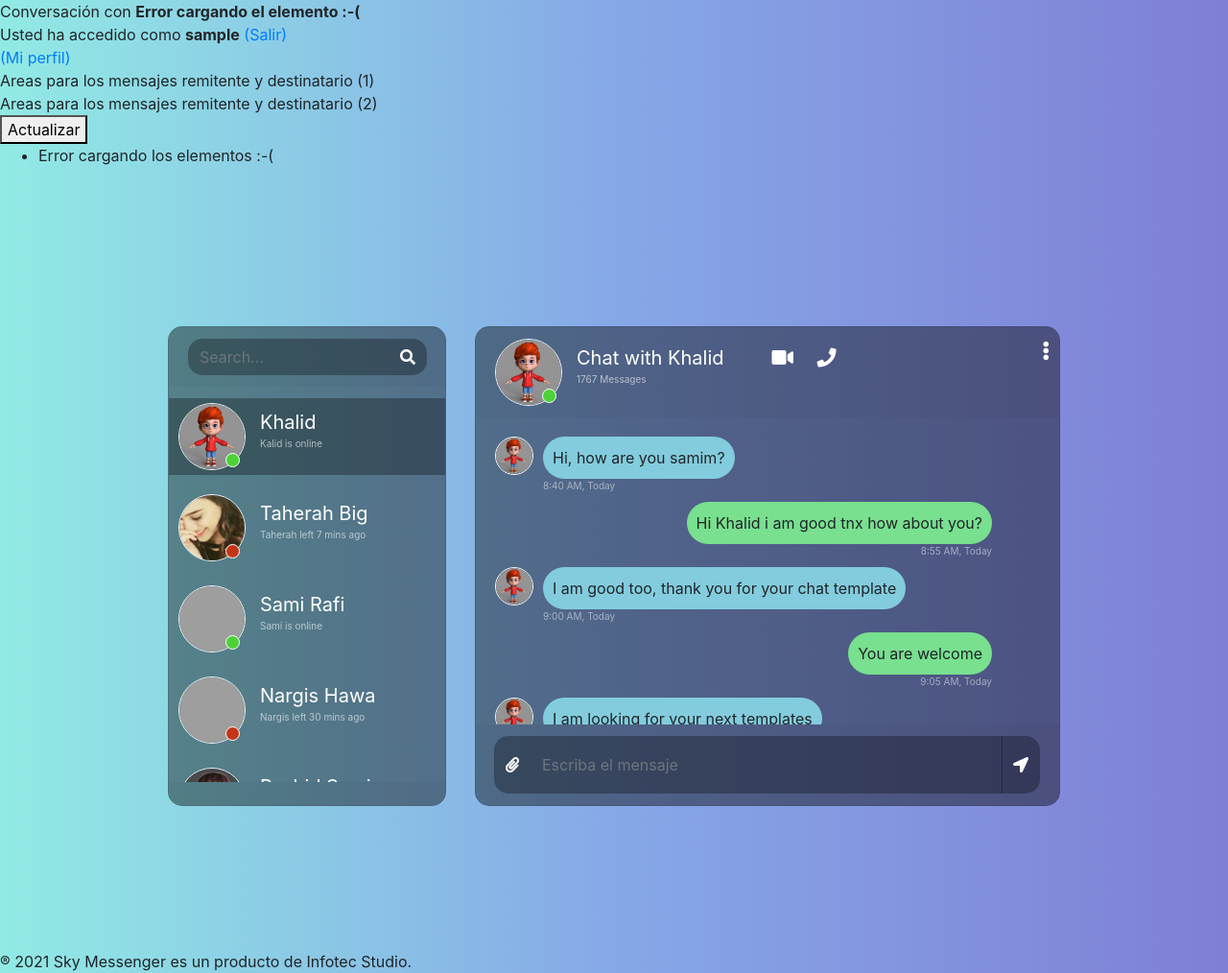
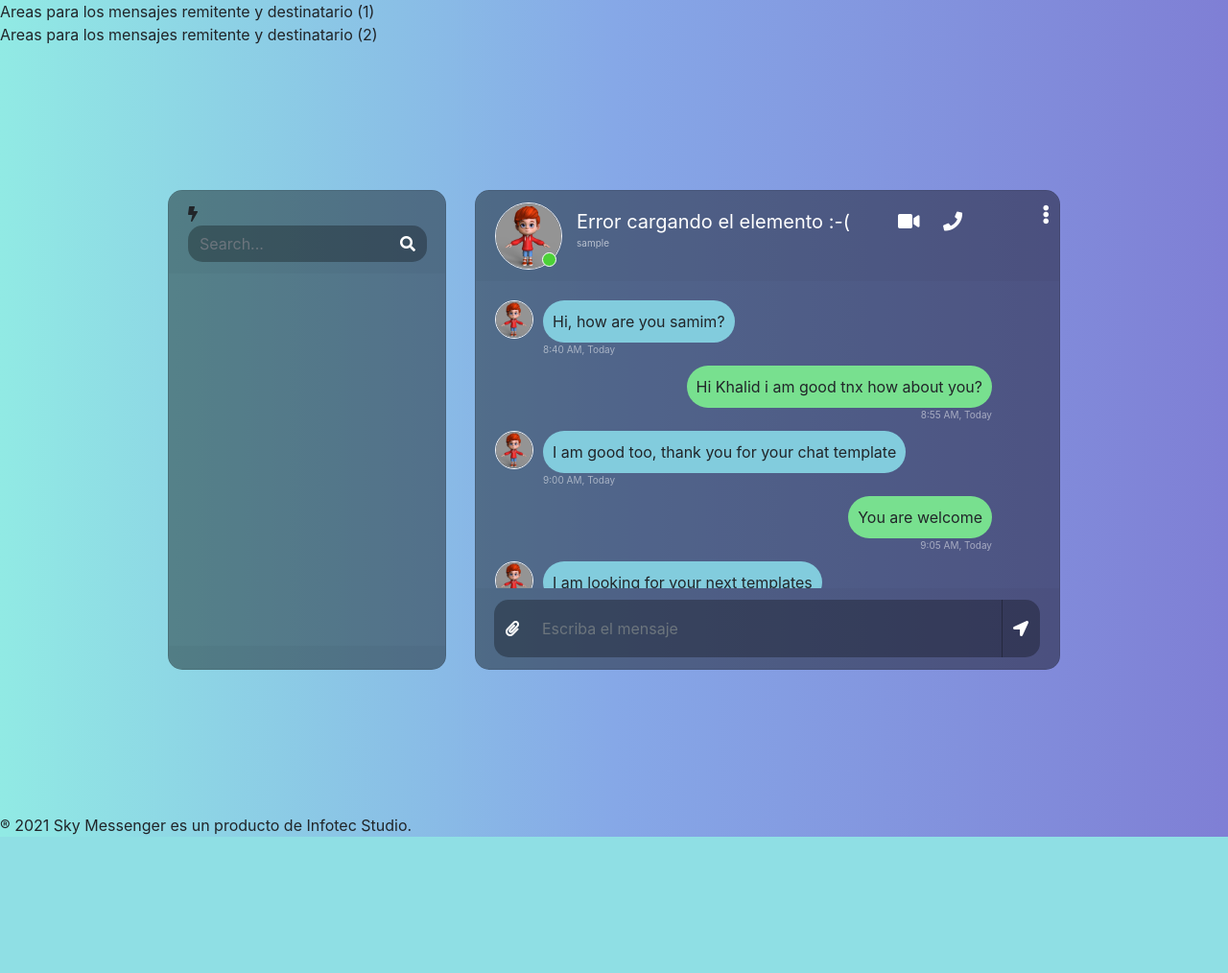
Before and after one commit to michaelrodriguezalvarez/sky-messenger, a Symfony app: template templates/chat/index.html.twig in a window 1280 px wide. Shown: the whole page at 96% size. After the commit the page ends 872 px from the top, so only its background shows below. Run offline with Twig, Linux system fonts and the light colour scheme; the template is opened without the code that fills it: most values are stand-ins (such as "Sample title", 1, 10 or a date in 2020); some libraries are stand-ins or nearby versions; grey boxes are pictures that could not be loaded.

Commit message:
Agregando plantilla a la pantalla del chat y aplicada la funcionalidad existente. Issue #6

```diff
--- a/templates/chat/index.html.twig
+++ b/templates/chat/index.html.twig
@@ -18,6 +18,10 @@
         <script type="text/javascript" src="{{ asset('vendor/chat/js/main.js') }}"></script>
 
     <script type="text/javascript">
+
+        function imageClick(url) {
+        window.location = url;
+            };
         var usuarios_logueados = [];
         var base_url = ''+'{{ app.request.baseUrl }}'+'';
         var id_destinatario_seleccionado = -1;
@@ -27,20 +31,31 @@
         ActualizarUsuariosLogueados = function (){
                 $.get("{{path('get_logued_users')}}", function(data, status){
                     $("#listado_destinatarios ul").empty();
+                    $("#usuarios").empty();
                     if(status == 'success' && data.success == true){
                         usuarios_logueados = data.data;
                         usuarios_logueados.map(function (element){
 
                             //Array para mostrar el rol de forma mas legible a los usuarios
                             $roles = [];
-                            $roles["ROLE_USER"]="(Usuario)";$roles["ROLE_ADMIN"]="(Administrador)";
+                            $roles["ROLE_USER"]="Usuario";$roles["ROLE_ADMIN"]="Administrador";
 
                             if(element.id != -1){ //Si no es la sala publica
                                 if(element.id != '{{ perfil.usuario.id }}'){ //Si no es el usuario logueado
                                     $("#listado_destinatarios ul").append('<li><a href="#" onclick="EstablecerDestinatario('+element.id+',\''+element.nick+'\');">'+element.nick+'</a><span> '+ $roles[element.roles]+' </span><a target="_blank" href="'+base_url+'/perfil/'+element.perfil+'">(Ver perfil)</a></li>');
+
+                                    var perfilUrl = base_url+'/perfil/'+element.perfil;
+
+
+                                    $("#usuarios").append('<li class="active"><div class="d-flex bd-highlight"><div class="img_cont"><img  src="{{ asset('vendor/chat/img/_D.jpg') }}" class="rounded-circle user_img" onclick=imageClick("'+perfilUrl+'") ><span class="online_icon"></span></div><div class="user_info"><span><a href="#" onclick="EstablecerDestinatario('+element.id+',\''+element.nick+'\');">'+element.nick+'</span></a><p>'+$roles[element.roles]+'</p></div></div></li>');
+
+
                                 }
                             }else{ //La sala publica no require de perfil
                                 $("#listado_destinatarios ul").append('<li><a href="#" onclick="EstablecerDestinatario('+element.id+',\''+element.nick+'\');">'+element.nick+'</a></li>');
+
+                                $("#usuarios").append('<li class="active"><div class="d-flex bd-highlight"><div class="img_cont"><img src="{{ asset('vendor/chat/img/_D.jpg') }}" class="rounded-circle user_img"><span class="online_icon"></span></div><div class="user_info"><span><a href="#" onclick="EstablecerDestinatario('+element.id+',\''+element.nick+'\');">'+element.nick+'</span></a></div></div></li>');
+
                             }
                         });
 
@@ -107,7 +122,8 @@
 
 {% block body %}
 <header>
-<div>Conversación con <b><span id="destinatario">Cargando...</span></b></div>
+
+{# <div>Conversación con <b><span id="destinatario">Cargando...</span></b></div>
 <div>
 <span>Usted ha accedido como <b>{{ perfil.nick }}</b></span>
 <a href="{{ path ('app_logout')}}">(Salir)</a>
@@ -117,7 +133,7 @@
 {% if is_granted('ROLE_ADMIN') %}
     <a target="_blank" href="{{ path ('app_admin') }}">(Administrar)</a>
 {% endif %}
-</div>
+</div> #}
 </header>
 
 <article>
@@ -129,20 +145,22 @@
     </section>
 </article>
 
-<aside>
+{# <aside>
     <button type="button" onclick="ActualizarUsuariosLogueados()">Actualizar</button>
     <div id="listado_destinatarios">
         <ul>
             <li>Cargando...</li>
         </ul>
     </div>
-</aside>
+</aside> #}
 
 <article>
 <input type="hidden" id="_token" name="_token" value="{{ csrf_token('enviar_mensaje' ~ perfil.usuario.id) }}">
 {# <input id="texto" type="text" name="texto" placeholder="Escriba el mensaje">
 <button type="submit" onclick="EnviarMensaje()">Enviar</button> #}
 </article>
+
+
 {# PLANTILLA ====================================================================================================================================================================================#}
 
 <div class="container-fluid h-100">
@@ -151,18 +169,32 @@
 
                     {# Buscar #}
 					<div class="card-header">
+                    <i class="fa fa-bolt" onclick="ActualizarUsuariosLogueados()" alt="asdasd"></i>
 						<div class="input-group">
 							<input type="text" placeholder="Search..." name="" class="form-control search">
 							<div class="input-group-prepend">
 								<span class="input-group-text search_btn"><i class="fas fa-search"></i></span>
 							</div>
+
 						</div>
+
 					</div>
 
                     {# Lista de Usuarios Conectados #}
 					<div class="card-body contacts_body">
-						<ui class="contacts">
-						<li class="active">
+
+						<ui class="contacts" id="usuarios">
+
+
+
+                            {# <div id="listado_destinatarios">
+                                <ul>
+                                    <li>Cargando...</li>
+                                </ul>
+                             </div>   #}
+
+
+						{# <li class="active">
 							<div class="d-flex bd-highlight">
 								<div class="img_cont">
 									<img src="{{ asset('vendor/chat/img/_D.jpg') }}" class="rounded-circle user_img">
@@ -173,8 +205,9 @@
 									<p>Kalid is online</p>
 								</div>
 							</div>
-						</li>
-						<li>
+						</li> #}
+
+						{# <li>
 							<div class="d-flex bd-highlight">
 								<div class="img_cont">
 									<img src="{{ asset('vendor/chat/img/31.jpg') }}" class="rounded-circle user_img">
@@ -221,24 +254,28 @@
 									<p>Rashid left 50 mins ago</p>
 								</div>
 							</div>
-						</li>
-						</ui>
+						</li> #}
+                        </ui>
 					</div>
 					<div class="card-footer"></div>
 				</div></div>
 
-                {# Panel Principal donde se muestran los mensajes etc.... #}
+                {# Panel Principal#}
 				<div class="col-md-8 col-xl-6 chat">
 					<div class="card">
+
+                            {# Cabecera del Panel Principal #}
 						<div class="card-header msg_head">
 							<div class="d-flex bd-highlight">
 								<div class="img_cont">
-									<img src="{{ asset('vendor/chat/img/_D.jpg') }}" class="rounded-circle user_img">
+									<img src="{{ asset('vendor/chat/img/_D.jpg') }}" class="rounded-circle user_img" onclick="alert('jojo')">
 									<span class="online_icon"></span>
 								</div>
 								<div class="user_info">
-									<span>Chat with Khalid</span>
-									<p>1767 Messages</p>
+
+									<span id="destinatario">Cargando</span>
+
+									<p>{{ perfil.nick }}</p>
 								</div>
 								<div class="video_cam">
 									<span><i class="fas fa-video"></i></span>
@@ -254,11 +291,13 @@
 									<li><i class="fas fa-lock"></i> <a target="_blank" href="{{ path ('app_admin') }}">Administración</a></li>
                                     {% endif %}
 
-									<li><i class="fas fa-minus-circle"></i><a href="{{ path ('app_logout')}}">Salir</a></li>
+									<li><i class="fas fa-times"></i><a href="{{ path ('app_logout')}}">Salir</a></li>
 									{# <li><i class="fas fa-ban"></i> Block</li> #}
 								</ul>
 							</div>
 						</div>
+
+                        {# Aqui se muestran los mensajes #}
 						<div class="card-body msg_card_body">
 							<div class="d-flex justify-content-start mb-4">
 								<div class="img_cont_msg">
```
